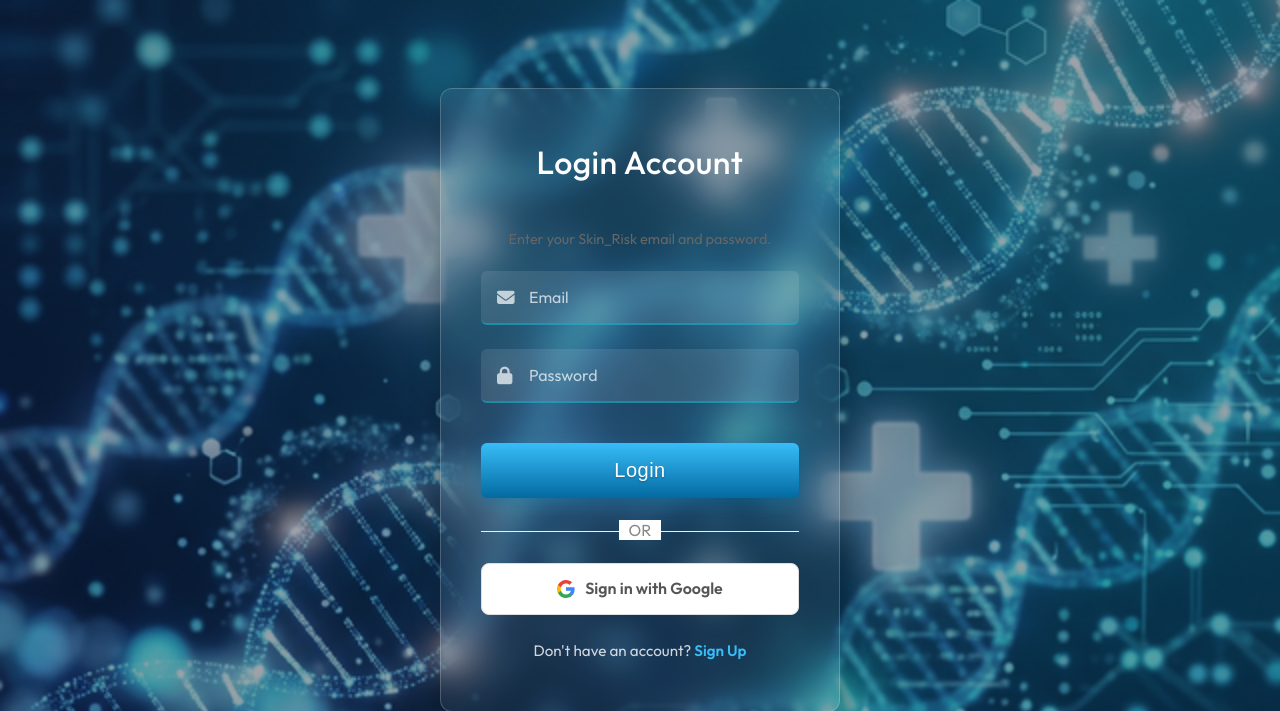
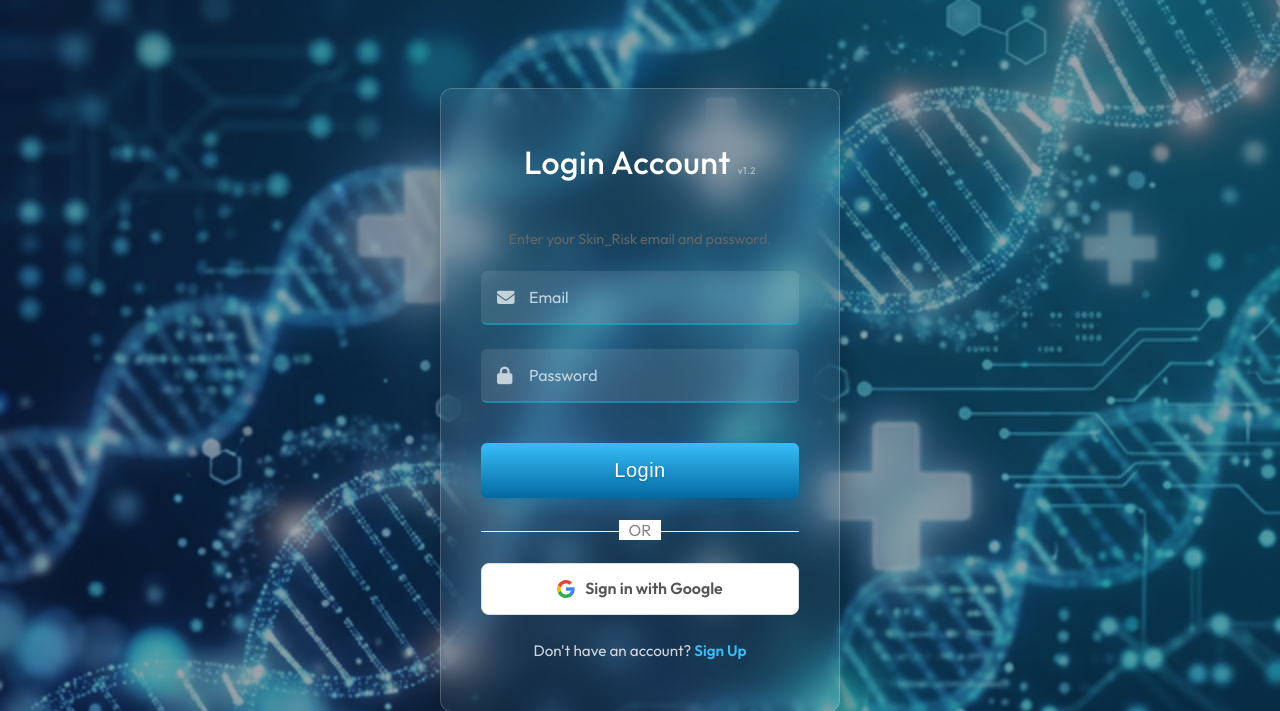
Before and after one commit to vishaalcibi-ops/skin-risk-app, a Flask app: page /login in a window 1280 px wide. Shown: the top 711 px of the page. Run offline with Flask 3, Linux system fonts and the light colour scheme.

Commit message:
UI: Added v1.2 tag to login page for final verification

```diff
--- a/templates/login.html
+++ b/templates/login.html
@@ -16,7 +16,7 @@
 <body class="auth-page-bg">
     <div class="auth-container-alt">
         <div class="auth-card-alt animate-slide-up">
-            <h1 class="auth-title-alt">Login Account</h1>
+            <h1 class="auth-title-alt">Login Account <small style="font-size: 0.6rem; opacity: 0.5;">v1.2</small></h1>
             <p style="text-align: center; color: #666; margin-bottom: 20px; font-size: 0.9rem;">
                 Enter your Skin_Risk email and password.
             </p>
```
